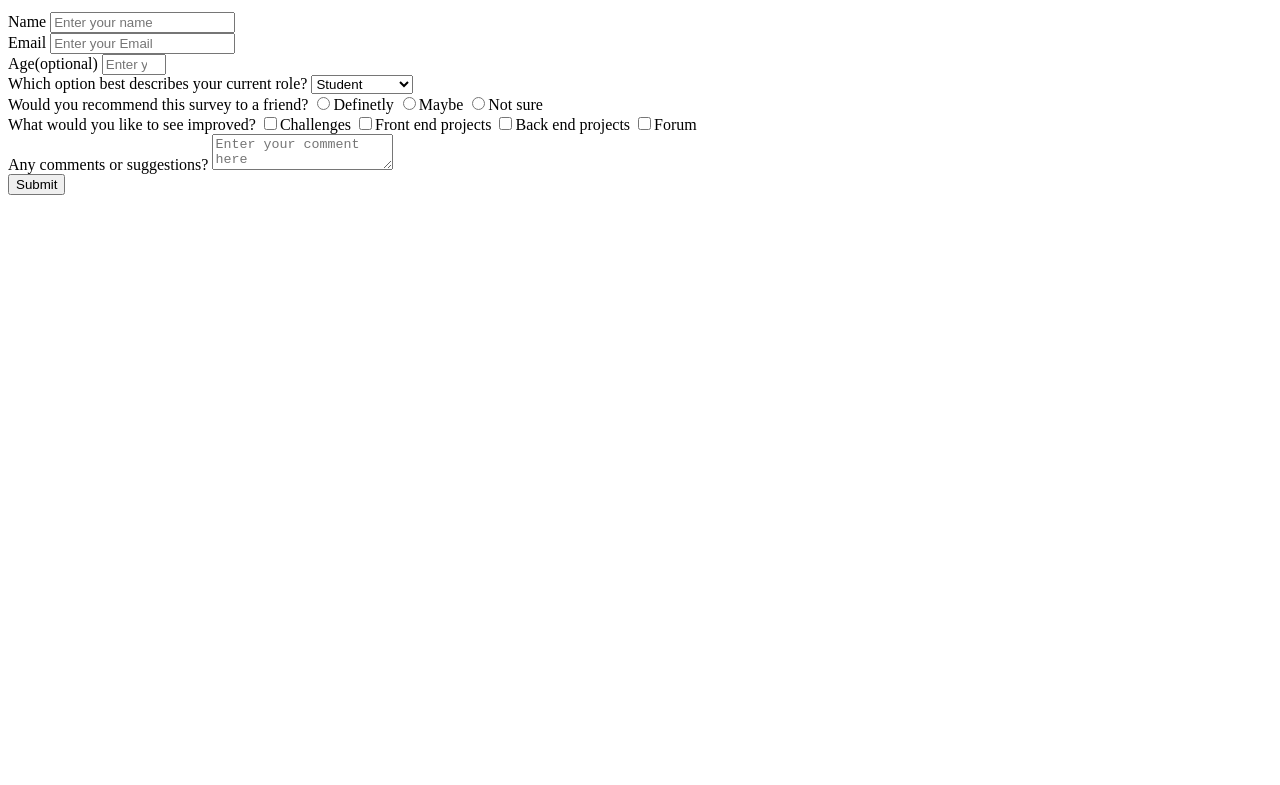
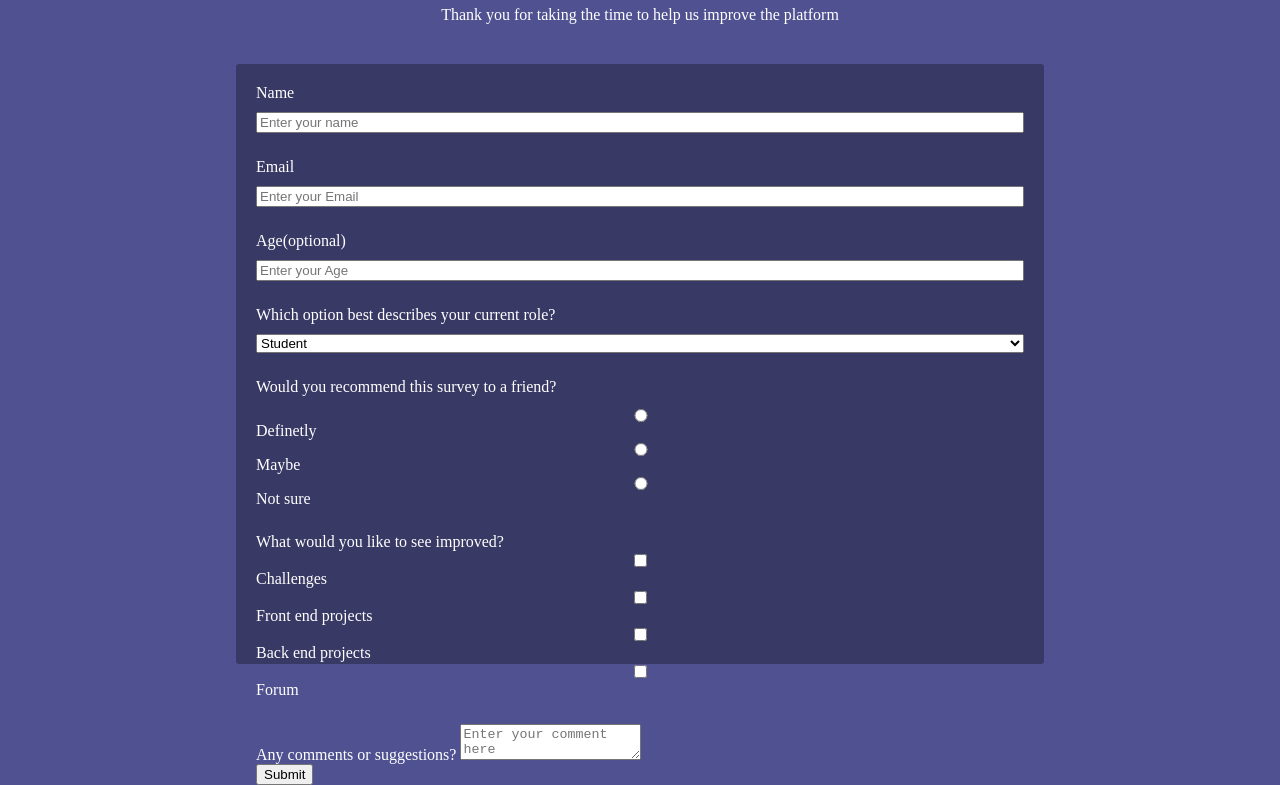
Before and after one commit to iankiema/Microverse-second-project, a plain HTML site: page index.html in a window 1280 px wide. Shown: the part 102-887 px from the top of the page. Before the commit the page ends 800 px from the top, so only its background shows below. Drawn offline with Linux system fonts and the light colour scheme.

Commit message:
added styles

```diff
--- a/index.html
+++ b/index.html
@@ -5,15 +5,14 @@
     <meta http-equiv="X-UA-Compatible" content="IE=edge">
     <meta name="viewport" content="width=device-width, initial-scale=1.0">
     <title>Survey Form</title>
+    <link rel="stylesheet" href="style.css">
 </head>
 <body>
+    <div class="header">
+        <h1 id="title">Survey Form</h1>
+        <p id="description">Thank you for taking the time to help us improve the platform</p>
+    </div>
     <div class="container">
-
-
-        <div class="header">
-            <h1 id="title">Survey Form</h1>
-            <p id="description">Thank you for taking the time to help us improve the platform</p>
-        </div>
 
         <form action="" id="survey-form" >
 
--- a/style.css
+++ b/style.css
@@ -0,0 +1,86 @@
+body{
+    margin: 0;
+    padding: 0;
+    /* text-align: center; */
+    background: #505190;
+    color: #fff;
+    width: 100%;
+    height: 100vh;
+}
+
+.header{
+    margin-top: 50px;
+    text-align: center;
+}
+
+.container{
+    margin: 40px auto;
+    display: flex;
+    flex-direction: column;
+    /* justify-content: center; */
+    background: rgba(0,0,0, 0.3);
+    max-width: 60%;
+    height: 70%;
+    padding: 20px;
+    border-radius: 3px;
+}
+
+.form-name{
+    display: flex;
+    flex-direction: column;
+    padding-bottom: 25px;
+}
+.form-name label{
+    justify-content: flex-start;
+    padding-bottom: 10px;
+}
+
+.form-email{
+    display: flex;
+    flex-direction: column;
+    padding-bottom: 25px;
+}
+.form-email label{
+    justify-content: flex-start;
+    padding-bottom: 10px;
+}
+
+.form-age{
+    display: flex;
+    flex-direction: column;
+    padding-bottom: 25px;
+}
+.form-age label{
+    justify-content: flex-start;
+    padding-bottom: 10px;
+}
+
+.select-option{
+    display: flex;
+    flex-direction: column;
+    padding-bottom: 25px;
+}
+.select-option label{
+    justify-content: flex-start;
+    padding-bottom: 10px;
+}
+
+.radio{
+    display: flex;
+    flex-direction: column;
+    padding-bottom: 25px;
+}
+.radio label{
+    justify-content: flex-start;
+    padding-bottom: 10px;
+}
+
+.checkbox{
+    display: flex;
+    flex-direction: column;
+    padding-bottom: 25px;
+}
+.select-option label{
+    justify-content: flex-start;
+    padding-bottom: 10px;
+}
```
